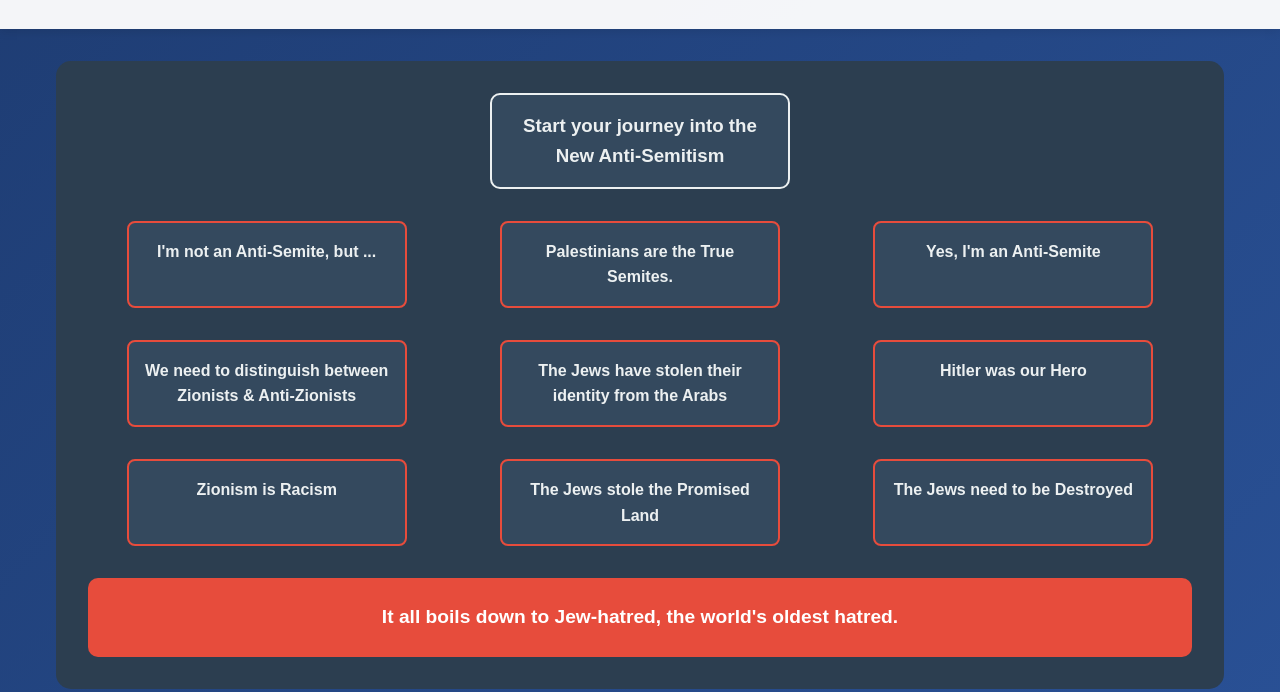
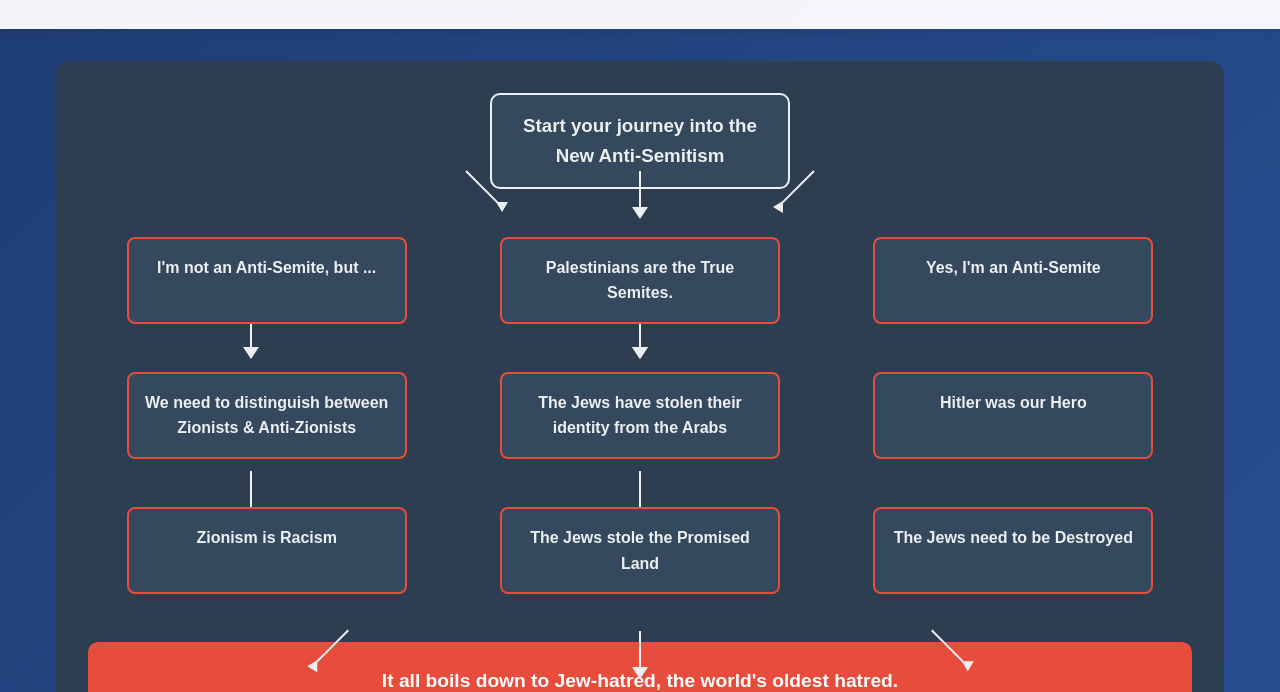
Before and after one commit to ubuntupunk/new-antisemitism, a plain HTML site: page index.html in a window 1280 px wide. Shown: the part 138-830 px from the top of the page. Drawn offline with Linux system fonts and the light colour scheme.

Commit message:
Add arrow connections between flowchart boxes to show progression

```diff
--- a/index.html
+++ b/index.html
@@ -18,6 +18,11 @@
                 <h3>Start your journey into the New Anti-Semitism</h3>
             </div>
 
+            <!-- Arrows from start box to level 1 -->
+            <div class="arrow arrow-diagonal-left" style="top: 110px; left: 35%;"></div>
+            <div class="arrow arrow-down" style="top: 110px;"></div>
+            <div class="arrow arrow-diagonal-right" style="top: 110px; right: 35%;"></div>
+
             <div class="level-1">
                 <div class="box denial" data-popup="denial">
                     <p>I'm not an Anti-Semite, but ...</p>
@@ -29,6 +34,11 @@
                     <p>Yes, I'm an Anti-Semite</p>
                 </div>
             </div>
+
+            <!-- Arrows from level 1 to level 2 -->
+            <div class="arrow arrow-down" style="top: 250px; left: 16.67%;"></div>
+            <div class="arrow arrow-down" style="top: 250px; left: 50%;"></div>
+            <div class="arrow arrow-down" style="top: 250px; right: 16.67%;"></div>
 
             <div class="level-2">
                 <div class="box distinguish" data-popup="distinguish">
@@ -42,6 +52,11 @@
                 </div>
             </div>
 
+            <!-- Arrows from level 2 to level 3 -->
+            <div class="arrow arrow-down" style="top: 410px; left: 16.67%;"></div>
+            <div class="arrow arrow-down" style="top: 410px; left: 50%;"></div>
+            <div class="arrow arrow-down" style="top: 410px; right: 16.67%;"></div>
+
             <div class="level-3">
                 <div class="box racism" data-popup="racism">
                     <p>Zionism is Racism</p>
@@ -53,6 +68,11 @@
                     <p>The Jews need to be Destroyed</p>
                 </div>
             </div>
+
+            <!-- Arrows from level 3 to conclusion -->
+            <div class="arrow arrow-diagonal-left" style="top: 570px; left: 25%; transform: rotate(45deg) translateX(-50%);"></div>
+            <div class="arrow arrow-down" style="top: 570px;"></div>
+            <div class="arrow arrow-diagonal-right" style="top: 570px; right: 25%; transform: rotate(-45deg) translateX(50%);"></div>
 
             <div class="conclusion">
                 <p>It all boils down to Jew-hatred, the world's oldest hatred.</p>
--- a/styles.css
+++ b/styles.css
@@ -44,7 +44,64 @@ main {
     padding: 2rem;
     margin-bottom: 2rem;
     position: relative;
-    min-height: 600px;
+    min-height: 800px;
+}
+
+/* Arrow styles */
+.arrow {
+    position: absolute;
+    z-index: 1;
+}
+
+.arrow-down {
+    width: 2px;
+    height: 40px;
+    background: #ecf0f1;
+    left: 50%;
+    transform: translateX(-50%);
+}
+
+.arrow-down::after {
+    content: '';
+    position: absolute;
+    bottom: -8px;
+    left: 50%;
+    transform: translateX(-50%);
+    width: 0;
+    height: 0;
+    border-left: 8px solid transparent;
+    border-right: 8px solid transparent;
+    border-top: 12px solid #ecf0f1;
+}
+
+.arrow-diagonal-left {
+    width: 2px;
+    height: 50px;
+    background: #ecf0f1;
+    transform: rotate(-45deg);
+    transform-origin: top;
+}
+
+.arrow-diagonal-right {
+    width: 2px;
+    height: 50px;
+    background: #ecf0f1;
+    transform: rotate(45deg);
+    transform-origin: top;
+}
+
+.arrow-diagonal-left::after,
+.arrow-diagonal-right::after {
+    content: '';
+    position: absolute;
+    bottom: -6px;
+    left: 50%;
+    transform: translateX(-50%) rotate(45deg);
+    width: 0;
+    height: 0;
+    border-left: 6px solid transparent;
+    border-right: 6px solid transparent;
+    border-top: 10px solid #ecf0f1;
 }
 
 .start-box {
@@ -69,9 +126,11 @@ main {
 .level-1, .level-2, .level-3 {
     display: flex;
     justify-content: space-around;
-    margin-bottom: 2rem;
+    margin: 3rem 0;
     flex-wrap: wrap;
     gap: 1rem;
+    position: relative;
+    z-index: 2;
 }
 
 .box {
```
